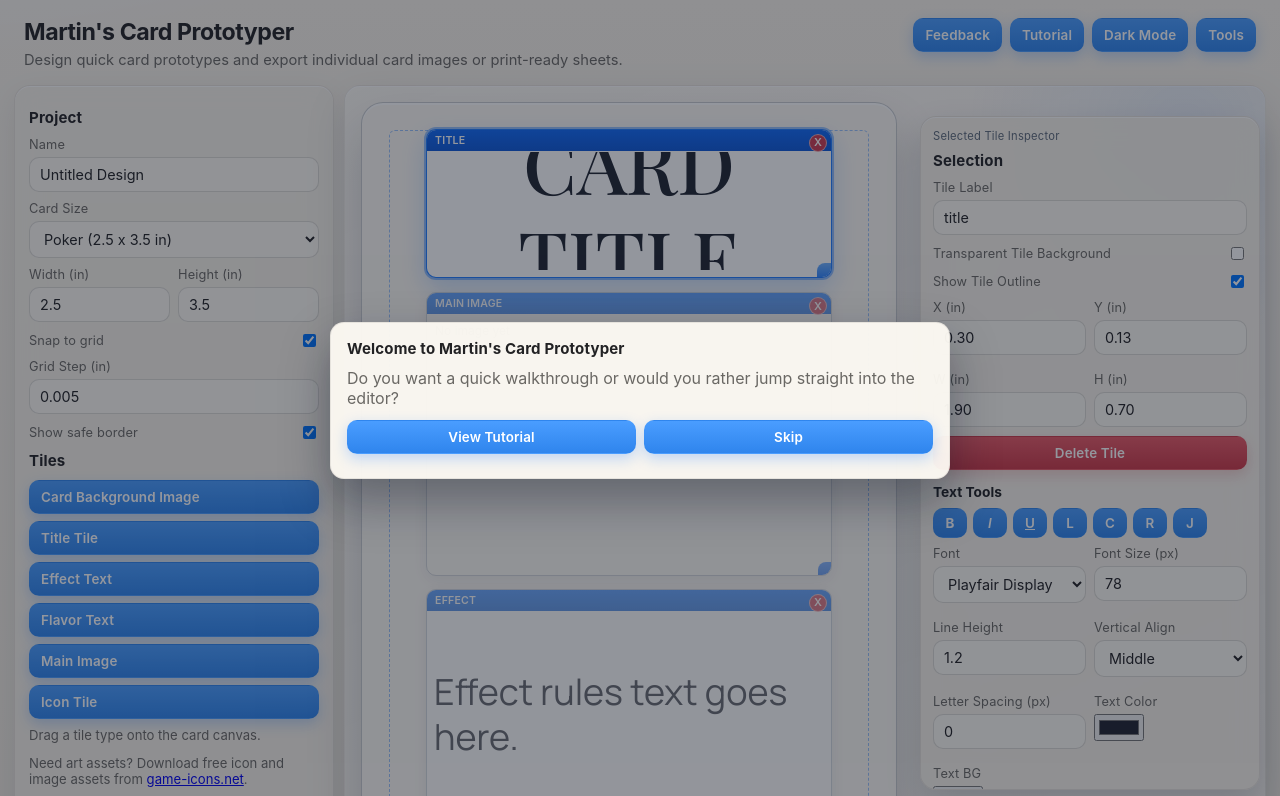
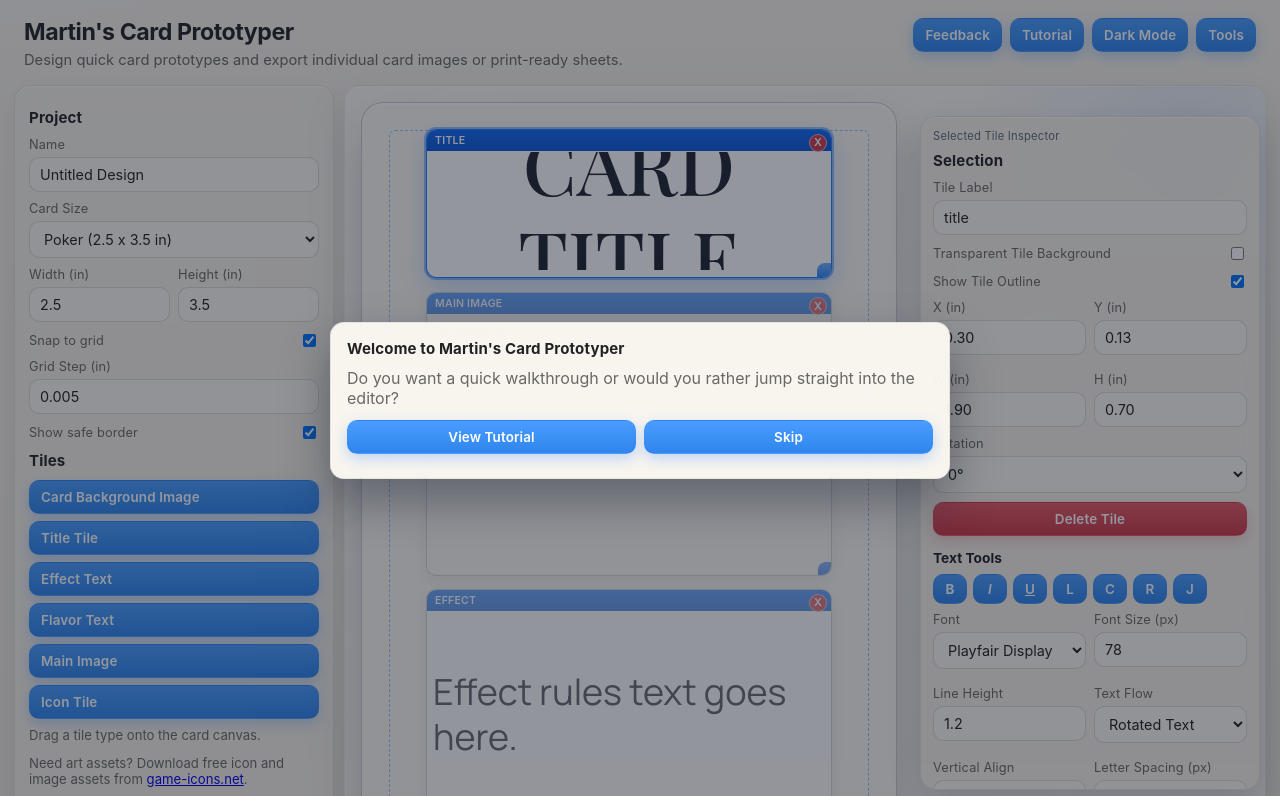
Before and after one commit to mgonzalvez/prototyper, a plain HTML site: page index.html in a window 1280 px wide. Shown: the top 796 px of the page. Drawn offline with nearby package versions, Linux system fonts and the light colour scheme; a web font is replaced by a local one.

Commit message:
Add files via upload

```diff
--- a/app.js
+++ b/app.js
@@ -72,10 +72,12 @@ const els = {
   tileYInput: document.querySelector("#tileYInput"),
   tileWInput: document.querySelector("#tileWInput"),
   tileHInput: document.querySelector("#tileHInput"),
+  tileRotationSelect: document.querySelector("#tileRotationSelect"),
   deleteTileBtn: document.querySelector("#deleteTileBtn"),
   fontFamilySelect: document.querySelector("#fontFamilySelect"),
   fontSizeInput: document.querySelector("#fontSizeInput"),
   lineHeightInput: document.querySelector("#lineHeightInput"),
+  textFlowModeSelect: document.querySelector("#textFlowModeSelect"),
   textVAlignSelect: document.querySelector("#textVAlignSelect"),
   letterSpacingInput: document.querySelector("#letterSpacingInput"),
   textColorInput: document.querySelector("#textColorInput"),
@@ -207,10 +209,12 @@ function applyTooltips() {
     tileYInput: "Set selected tile Y position.",
     tileWInput: "Set selected tile width.",
     tileHInput: "Set selected tile height.",
+    tileRotationSelect: "Rotate selected tile content in 90-degree steps.",
     deleteTileBtn: "Delete the currently selected tile.",
     fontFamilySelect: "Choose font family for selected text tile.",
     fontSizeInput: "Set font size for selected text tile.",
     lineHeightInput: "Set line spacing for selected text tile.",
+    textFlowModeSelect: "Choose rotated text flow or vertical writing mode.",
     textVAlignSelect: "Set vertical alignment inside the text tile.",
     letterSpacingInput: "Set spacing between letters.",
     textColorInput: "Set text color.",
@@ -300,8 +304,12 @@ function getTutorialSteps() {
       text: "The Effect text tile is preloaded too. Click into it and enter your card rules text.",
     },
     {
+      selector: "#tileRotationSelect",
+      text: "Need vertical or rotated layouts? With a tile selected, use Rotation (0/90/180/270). For text tiles, Text Flow lets you choose Rotated Text or Vertical Writing.",
+    },
+    {
       selector: "#tilePalette",
-      text: "After the core tiles are set, use the Tiles panel to add optional tiles such as Icon, Flavor Text, or Card Background.",
+      text: "After the core tiles are set, add optional tiles such as Icon, Flavor Text, or Card Background.",
     },
     {
       selector: "#layersList",
@@ -428,6 +436,13 @@ function clamp(value, min, max) {
   return Math.max(min, Math.min(max, value));
 }
 
+function normalizeRotation(value) {
+  const n = Number(value);
+  if (!Number.isFinite(n)) return 0;
+  const normalized = ((Math.round(n / 90) * 90) % 360 + 360) % 360;
+  return [0, 90, 180, 270].includes(normalized) ? normalized : 0;
+}
+
 function uuid() {
   return `${Date.now()}-${Math.random().toString(36).slice(2, 8)}`;
 }
@@ -488,6 +503,7 @@ function getDefaultTextStyle(type) {
       fontFamily: "'Playfair Display', 'Times New Roman', serif",
       fontSize: 78,
       lineHeight: 1.2,
+      textFlowMode: "rotated",
       verticalAlign: "middle",
       letterSpacing: 0,
       textAlign: "center",
@@ -500,6 +516,7 @@ function getDefaultTextStyle(type) {
       fontFamily: "'Cormorant Garamond', Georgia, serif",
       fontSize: 28,
       lineHeight: 1.35,
+      textFlowMode: "rotated",
       verticalAlign: "middle",
       letterSpacing: 0,
       textAlign: "left",
@@ -511,6 +528,7 @@ function getDefaultTextStyle(type) {
     fontFamily: "'Manrope', 'Avenir Next', 'Helvetica Neue', Arial, sans-serif",
     fontSize: 36,
     lineHeight: 1.25,
+    textFlowMode: "rotated",
     verticalAlign: "middle",
     letterSpacing: 0,
     textAlign: "left",
@@ -576,6 +594,7 @@ function createTile(type, xIn, yIn) {
     yIn: yIn ?? defaultY,
     wIn: base.w,
     hIn: type === "main-image" ? mainImageH : base.h,
+    rotationDeg: 0,
     textHtml: isImageType || type === "icon" ? "" : defaultHtml(type),
     titlePlacement: "top",
     hidden: false,
@@ -677,14 +696,18 @@ function renderTile(tile) {
 
   const content = document.createElement("div");
   content.className = "tile-content";
-  content.dataset.tileContentId = tile.id;
+  content.style.transformOrigin = "50% 50%";
 
   if (isTextTile(tile)) {
-    content.contentEditable = "true";
-    content.spellcheck = false;
-    content.innerHTML = tile.textHtml || "";
-    applyTextStyle(content, tile);
-    content.addEventListener("pointerdown", (e) => {
+    const editable = document.createElement("div");
+    editable.className = "tile-text-editable";
+    editable.dataset.tileContentId = tile.id;
+    editable.contentEditable = "true";
+    editable.spellcheck = false;
+    editable.innerHTML = tile.textHtml || "";
+    applyTextStyle(editable, tile);
+    applyTextFlowLayout(editable, tile);
+    editable.addEventListener("pointerdown", (e) => {
       e.stopPropagation();
       if (state.selectedTileId !== tile.id) {
         state.selectedTileId = tile.id;
@@ -692,24 +715,26 @@ function renderTile(tile) {
         renderSelectionPanel();
       }
     });
-    content.addEventListener("focus", () => {
-      state.liveEditable = content;
+    editable.addEventListener("focus", () => {
+      state.liveEditable = editable;
       if (state.selectedTileId !== tile.id) {
         state.selectedTileId = tile.id;
         syncSelectionVisuals();
       }
       renderSelectionPanel();
     });
-    content.addEventListener("blur", () => {
-      if (state.liveEditable === content) {
+    editable.addEventListener("blur", () => {
+      if (state.liveEditable === editable) {
         state.liveEditable = null;
       }
     });
-    content.addEventListener("input", () => {
-      tile.textHtml = content.innerHTML;
+    editable.addEventListener("input", () => {
+      tile.textHtml = editable.innerHTML;
       persistDraft();
     });
+    content.appendChild(editable);
   } else {
+    content.style.rotate = `${normalizeRotation(tile.rotationDeg)}deg`;
     const fill = {
       ...getDefaultImageFill(tile.type),
       ...(tile.imageFill || {}),
@@ -764,6 +789,7 @@ function renderTile(tile) {
     value.style.fontSize = `${tile.icon.valueSize || 24}px`;
     value.style.marginLeft = `${Number(tile.icon.offsetX || 0)}px`;
     value.style.marginTop = `${Number(tile.icon.offsetY || 0)}px`;
+    value.style.rotate = `${normalizeRotation(tile.rotationDeg)}deg`;
     const outline = Number(tile.icon.outlineWidth || 0);
     if (outline > 0) {
       value.style.webkitTextStroke = `${outline}px ${tile.icon.outlineColor || "#111"}`;
@@ -859,6 +885,42 @@ function applyTextStyle(element, tile) {
   }
 }
 
+function applyTextFlowLayout(element, tile) {
+  const rotation = normalizeRotation(tile.rotationDeg);
+  const flowMode = tile.style?.textFlowMode === "vertical" ? "vertical" : "rotated";
+  const contentW = Math.max(12, toPixels(tile.wIn) - 14);
+  const contentH = Math.max(12, toPixels(tile.hIn) - 29);
+  const quarterTurn = rotation === 90 || rotation === 270;
+
+  element.style.position = "absolute";
+  element.style.left = "50%";
+  element.style.top = "50%";
+  element.style.transformOrigin = "50% 50%";
+  element.style.transform = `translate(-50%, -50%) rotate(${rotation}deg)`;
+  element.style.overflow = "auto";
+  element.style.whiteSpace = "pre-wrap";
+  element.style.wordBreak = "break-word";
+
+  if (flowMode === "vertical") {
+    element.style.width = `${contentW}px`;
+    element.style.height = `${contentH}px`;
+    element.style.writingMode = "vertical-rl";
+    element.style.textOrientation = "mixed";
+    return;
+  }
+
+  if (quarterTurn) {
+    // Swap layout box so line wrapping follows the Y-axis at 90/270.
+    element.style.width = `${contentH}px`;
+    element.style.height = `${contentW}px`;
+  } else {
+    element.style.width = `${contentW}px`;
+    element.style.height = `${contentH}px`;
+  }
+  element.style.writingMode = "horizontal-tb";
+  element.style.textOrientation = "";
+}
+
 function getEditableForSelectedTile() {
   const tile = getSelectedTile();
   if (!tile || !isTextTile(tile)) return null;
@@ -896,12 +958,14 @@ function renderSelectionPanel() {
   els.tileYInput.value = tile.yIn.toFixed(2);
   els.tileWInput.value = tile.wIn.toFixed(2);
   els.tileHInput.value = tile.hIn.toFixed(2);
+  els.tileRotationSelect.value = String(normalizeRotation(tile.rotationDeg));
 
   const style = tile.style || {};
   els.fontFamilySelect.value =
     style.fontFamily || "'Manrope', 'Avenir Next', 'Helvetica Neue', Arial, sans-serif";
   els.fontSizeInput.value = style.fontSize || 16;
   els.lineHeightInput.value = style.lineHeight || 1.2;
+  els.textFlowModeSelect.value = style.textFlowMode || "rotated";
   els.textVAlignSelect.value = style.verticalAlign || "middle";
   els.letterSpacingInput.value = style.letterSpacing || 0;
   els.textColorInput.value = style.color || "#1f2430";
@@ -1449,6 +1513,13 @@ function bindEvents() {
     });
   });
 
+  els.tileRotationSelect.addEventListener("change", () => {
+    const tile = getSelectedTile();
+    if (!tile) return;
+    tile.rotationDeg = normalizeRotation(els.tileRotationSelect.value);
+    render();
+  });
+
   els.deleteTileBtn.addEventListener("click", () => {
     if (!state.selectedTileId) return;
     state.design.tiles = state.design.tiles.filter((t) => t.id !== state.selectedTileId);
@@ -1460,6 +1531,7 @@ function bindEvents() {
     els.fontFamilySelect,
     els.fontSizeInput,
     els.lineHeightInput,
+    els.textFlowModeSelect,
     els.textVAlignSelect,
     els.letterSpacingInput,
     els.textColorInput,
@@ -1477,6 +1549,7 @@ function bindEvents() {
         fontFamily: els.fontFamilySelect.value,
         fontSize: Number(els.fontSizeInput.value || 16),
         lineHeight: Number(els.lineHeightInput.value || 1.2),
+        textFlowMode: els.textFlowModeSelect.value || "rotated",
         verticalAlign: els.textVAlignSelect.value || "middle",
         letterSpacing: Number(els.letterSpacingInput.value || 0),
         color: els.textColorInput.value,
@@ -1763,6 +1836,7 @@ function loadDesignFromData(data, resetProjectId) {
     tiles: (data.tiles || []).map((tile) => ({
       ...createTile(tile.type || "effect"),
       ...tile,
+      rotationDeg: normalizeRotation(tile.rotationDeg ?? 0),
       hidden: tile.hidden === true,
       showOutline: tile.showOutline !== false,
       transparentBg:
--- a/index.html
+++ b/index.html
@@ -185,6 +185,15 @@
             <input id="tileHInput" type="number" min="0.2" step="0.01" />
           </div>
         </div>
+        <div class="field-row">
+          <label for="tileRotationSelect">Rotation</label>
+          <select id="tileRotationSelect">
+            <option value="0">0°</option>
+            <option value="90">90°</option>
+            <option value="180">180°</option>
+            <option value="270">270°</option>
+          </select>
+        </div>
         <div class="row-actions">
           <button id="deleteTileBtn" class="danger">Delete Tile</button>
         </div>
@@ -255,6 +264,13 @@
             <div class="field-row">
               <label for="lineHeightInput">Line Height</label>
               <input id="lineHeightInput" type="number" min="0.8" max="3" step="0.05" value="1.2" />
+            </div>
+            <div class="field-row">
+              <label for="textFlowModeSelect">Text Flow</label>
+              <select id="textFlowModeSelect">
+                <option value="rotated">Rotated Text</option>
+                <option value="vertical">Vertical Writing</option>
+              </select>
             </div>
             <div class="field-row">
               <label for="textVAlignSelect">Vertical Align</label>
```
Also changed, not shown: 1 other file.
